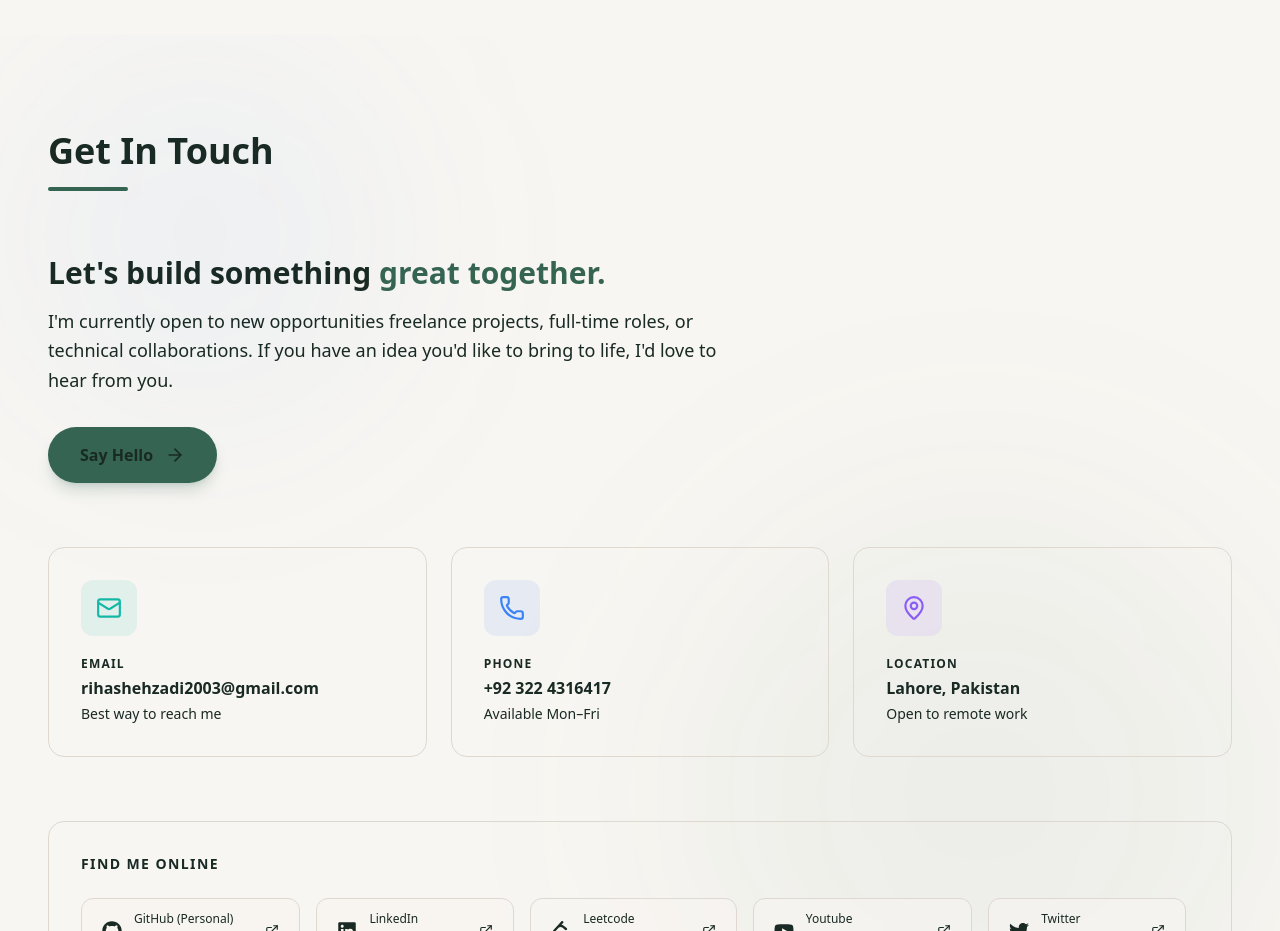
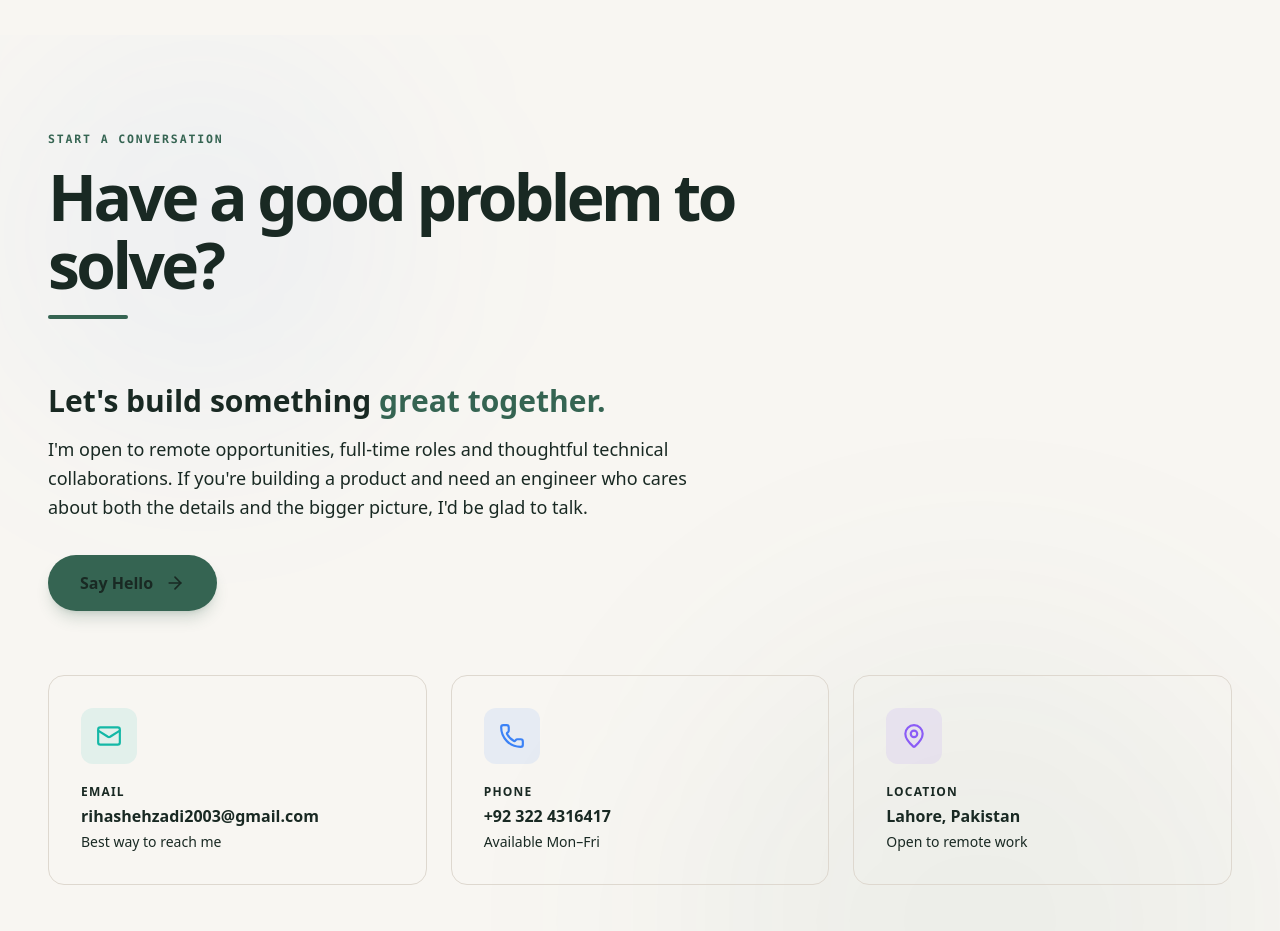
Before and after one commit to codingwithriha/my-portfolio, a React (Vite) app: page / in a window 1280 px wide. Shown: the part 7460-8391 px from the top of the page. Built offline with nearby package versions, Linux system fonts and the light colour scheme; no server answers.

Commit message:
Polish contact section messaging

```diff
--- a/src/components/sections/Contact.tsx
+++ b/src/components/sections/Contact.tsx
@@ -83,7 +83,8 @@ export function Contact() {
           transition={{ duration: 0.5 }}
           className="mb-16"
         >
-          <h2 className="text-3xl md:text-4xl font-bold mb-4">Get In Touch</h2>
+          <p className="section-kicker mb-3">Start a conversation</p>
+          <h2 className="section-heading mb-4">Have a good problem to solve?</h2>
           <div className="w-20 h-1 bg-primary rounded-full"></div>
         </motion.div>
 
@@ -100,9 +101,7 @@ export function Contact() {
             <span className="text-primary">great together.</span>
           </h3>
           <p className="text-muted-foreground text-lg leading-relaxed mb-8">
-            I'm currently open to new opportunities  freelance projects, full-time roles,
-            or technical collaborations. If you have an idea you'd like to bring to life,
-            I'd love to hear from you.
+            I'm open to remote opportunities, full-time roles and thoughtful technical collaborations. If you're building a product and need an engineer who cares about both the details and the bigger picture, I'd be glad to talk.
           </p>
           <a
             href="mailto:rihashehzadi2003@gmail.com"
```
